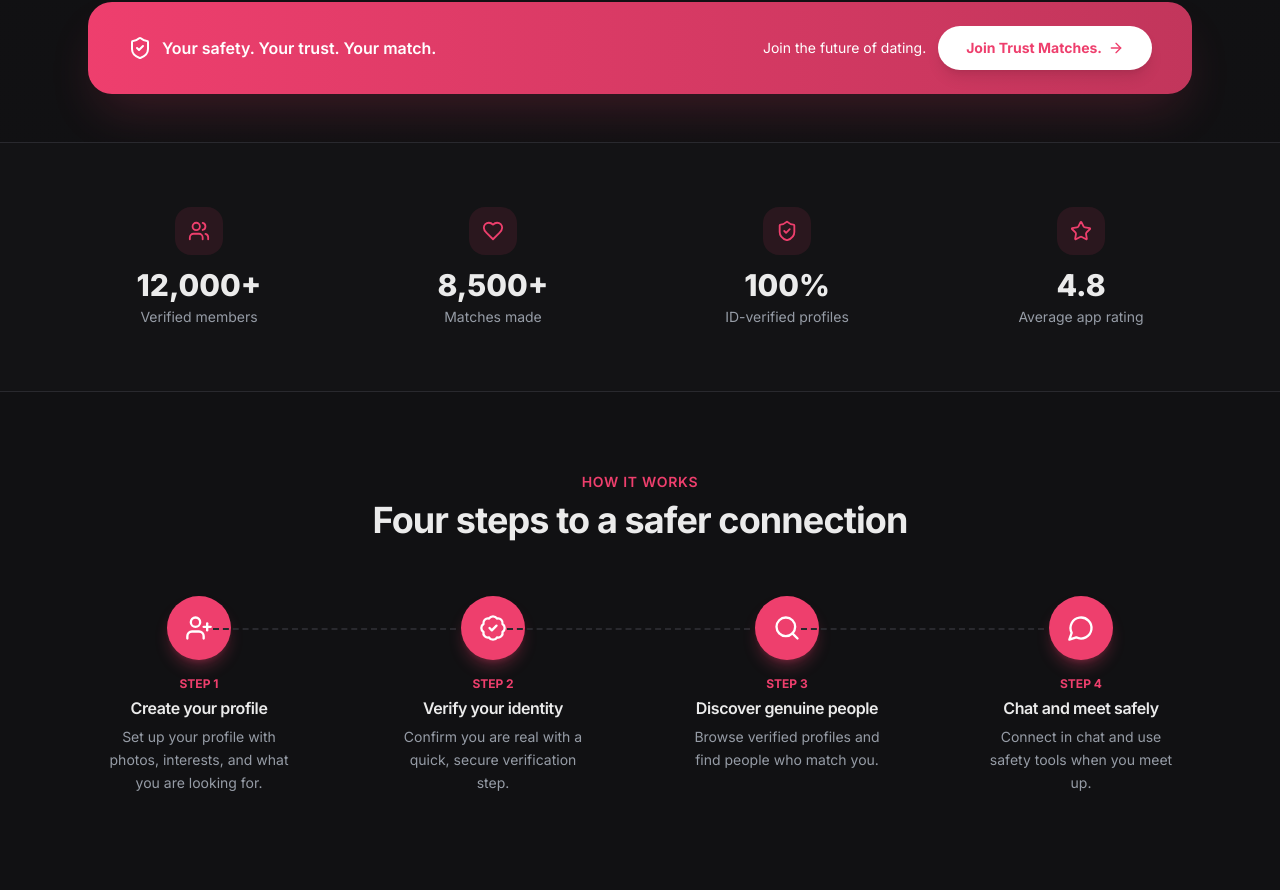
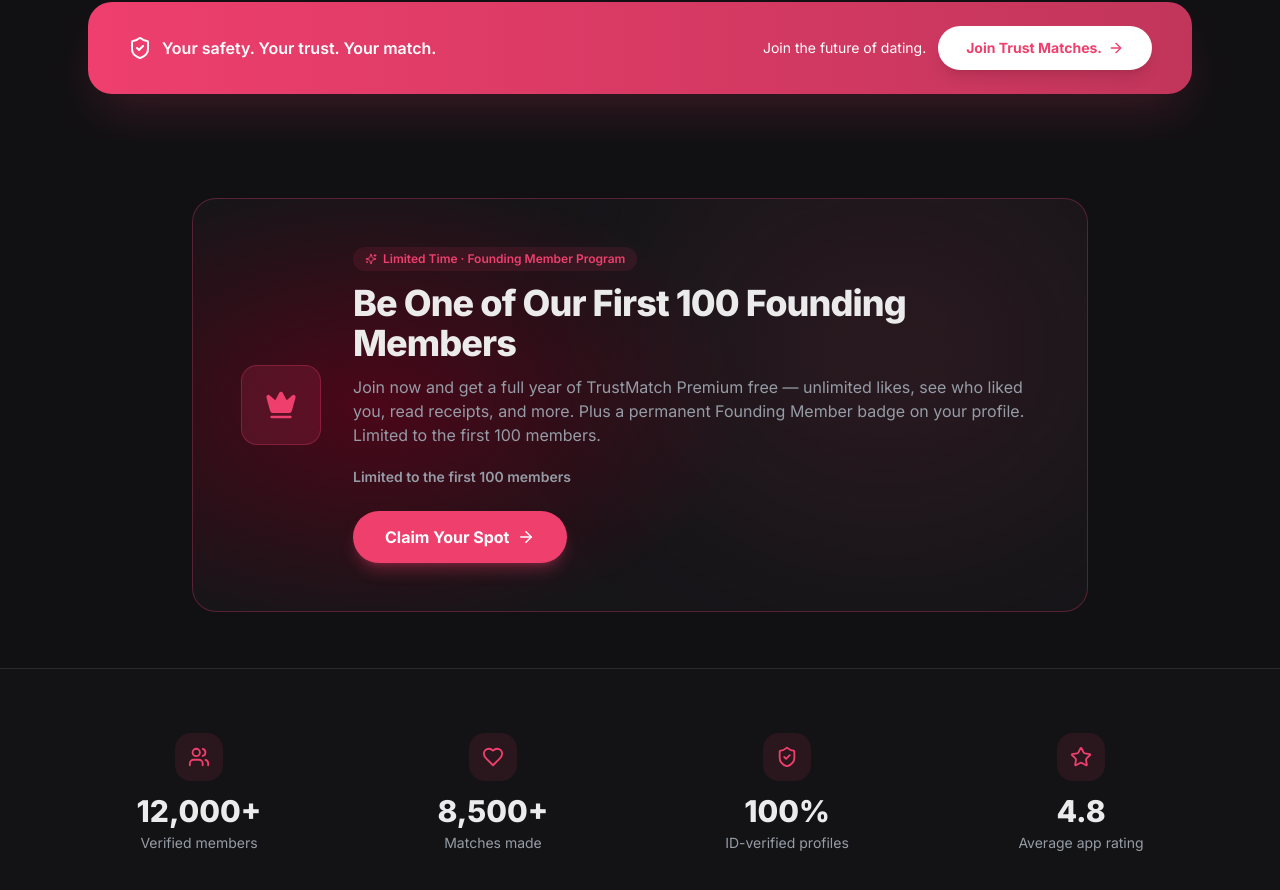
Before and after one commit to trustmatchesofficial-star/trustmatch, a React (Vite) app: page / in a window 1280 px wide. Shown: the part 2435-3325 px from the top of the page. Built offline with nearby package versions, Linux system fonts and the light colour scheme; no server answers; a web font is replaced by a local one.

Commit message:
File changes

```diff
--- /dev/null
+++ b/src/components/landing/LandingFoundingMember.jsx
@@ -0,0 +1,86 @@
+import { useState, useEffect } from 'react';
+import { Link } from 'react-router-dom';
+import { base44 } from '@/api/base44Client';
+import { Crown, ArrowRight, Sparkles } from 'lucide-react';
+
+export default function LandingFoundingMember() {
+  const [claimed, setClaimed] = useState(null);
+
+  useEffect(() => {
+    base44.entities.Profile.filter({ is_founding_member: true })
+      .then((founders) => setClaimed(founders.length))
+      .catch(() => setClaimed(null));
+  }, []);
+
+  const total = 100;
+  const remaining = claimed !== null ? Math.max(0, total - claimed) : null;
+  const pct = claimed !== null ? Math.min(100, (claimed / total) * 100) : 0;
+
+  return (
+    <section className="px-6 py-10 md:py-14 bg-background">
+      <div className="max-w-4xl mx-auto">
+        <div
+          className="relative overflow-hidden rounded-3xl border border-primary/30 p-8 md:p-12"
+          style={{ background: 'radial-gradient(ellipse 60% 80% at 20% 50%, hsl(344 84% 16%) 0%, hsl(245 6% 9%) 70%)' }}
+        >
+          {/* Ambient glow */}
+          <div className="absolute top-0 right-0 w-[400px] h-[300px] bg-primary/10 blur-[100px] rounded-full pointer-events-none" />
+
+          <div className="relative flex flex-col md:flex-row items-center gap-8">
+            {/* Crown icon */}
+            <div className="shrink-0 w-16 h-16 md:w-20 md:h-20 rounded-2xl bg-primary/15 border border-primary/30 flex items-center justify-center">
+              <Crown size={32} className="text-primary fill-primary" />
+            </div>
+
+            {/* Content */}
+            <div className="flex-1 text-center md:text-left">
+              <div className="inline-flex items-center gap-1.5 bg-primary/10 text-primary px-3 py-1 rounded-full text-xs font-semibold mb-3">
+                <Sparkles size={12} />
+                Limited Time · Founding Member Program
+              </div>
+
+              <h2 className="font-heading font-extrabold text-2xl md:text-4xl text-foreground tracking-tight mb-3">
+                Be One of Our First 100 Founding Members
+              </h2>
+
+              <p className="text-sm md:text-base text-muted-foreground leading-relaxed max-w-2xl mb-5">
+                Join now and get a full year of TrustMatch Premium free — unlimited likes, see who liked you, read receipts, and more. Plus a permanent Founding Member badge on your profile. Limited to the first 100 members.
+              </p>
+
+              {/* Live counter */}
+              <div className="mb-6">
+                {claimed !== null ? (
+                  <>
+                    <div className="flex items-center justify-center md:justify-start gap-2 mb-2">
+                      <span className="text-sm font-semibold text-foreground">
+                        {claimed} of {total} spots claimed
+                      </span>
+                      {remaining <= 63 && remaining > 0 && (
+                        <span className="text-xs text-primary font-medium">· Only {remaining} left</span>
+                      )}
+                    </div>
+                    <div className="h-2 rounded-full bg-secondary overflow-hidden max-w-md mx-auto md:mx-0">
+                      <div
+                        className="h-full rounded-full bg-gradient-to-r from-primary to-primary/80 transition-all duration-700"
+                        style={{ width: `${pct}%` }}
+                      />
+                    </div>
+                  </>
+                ) : (
+                  <p className="text-sm font-semibold text-muted-foreground">Limited to the first 100 members</p>
+                )}
+              </div>
+
+              <Link
+                to="/register"
+                className="inline-flex items-center justify-center gap-2 bg-primary text-primary-foreground px-8 py-3.5 rounded-full font-bold shadow-lg shadow-primary/30 hover:shadow-xl hover:scale-[1.02] transition-all"
+              >
+                Claim Your Spot <ArrowRight size={18} />
+              </Link>
+            </div>
+          </div>
+        </div>
+      </div>
+    </section>
+  );
+}
--- a/src/pages/Landing.jsx
+++ b/src/pages/Landing.jsx
@@ -4,6 +4,7 @@ import { useState, useEffect } from 'react';
 import { base44 } from '@/api/base44Client';
 import LandingHeader from '@/components/landing/LandingHeader';
 import LandingHero from '@/components/landing/LandingHero';
+import LandingFoundingMember from '@/components/landing/LandingFoundingMember';
 import LandingHowItWorks from '@/components/landing/LandingHowItWorks';
 import LandingDateSafetyTracker from '@/components/landing/LandingDateSafetyTracker';
 import LandingSafetyGrid from '@/components/landing/LandingSafetyGrid';
@@ -41,6 +42,7 @@ export default function Landing() {
         className="w-full h-auto"
       />
       <LandingHero />
+      <LandingFoundingMember />
       <LandingStats />
       <LandingHowItWorks />
       <LandingDateSafetyTracker />
```
